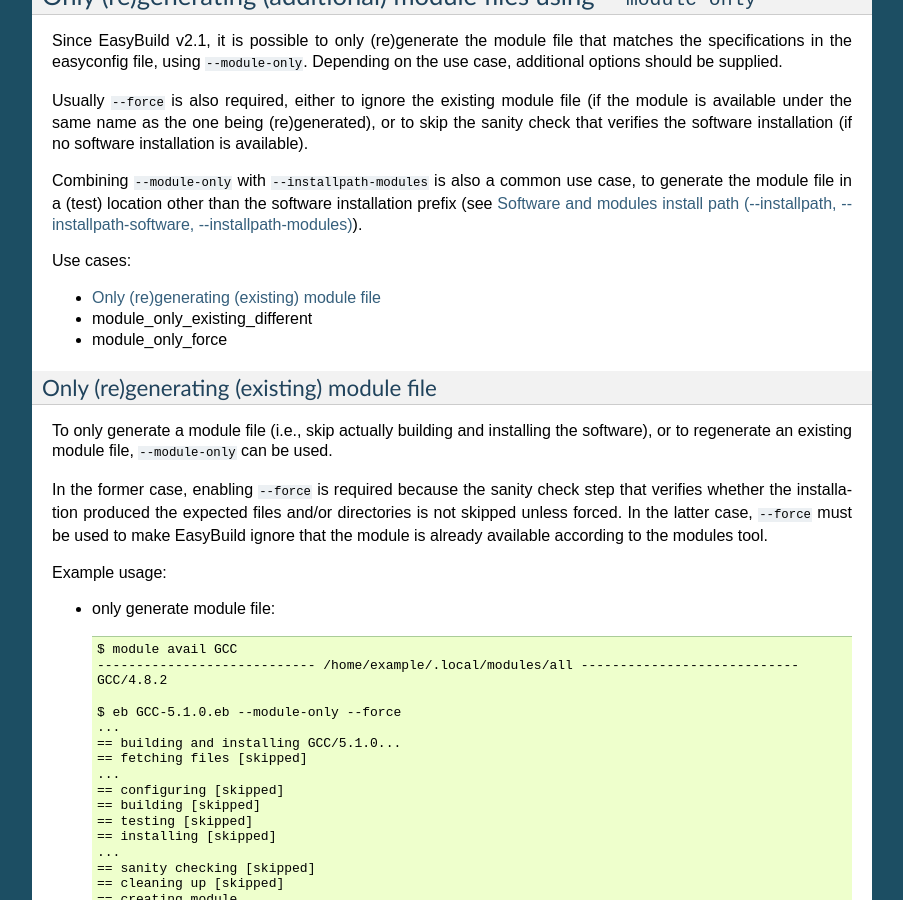
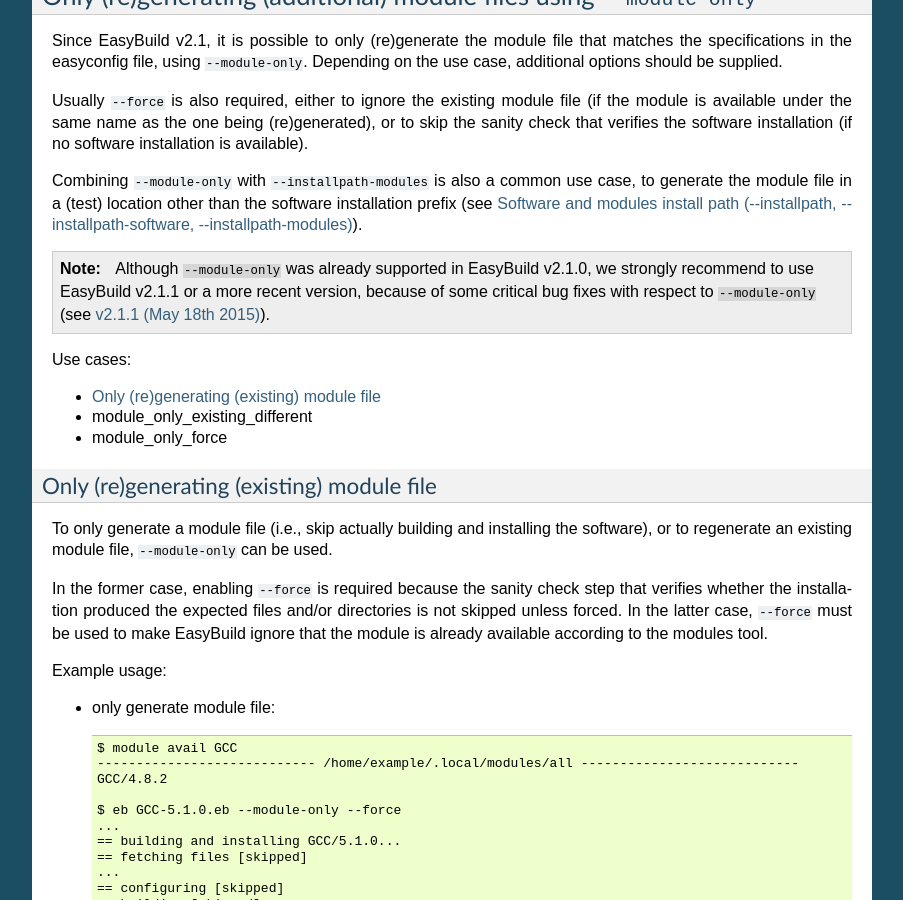
Before and after one commit to easybuilders/easybuild, a Sphinx documentation site: the page built from docs/Partial_installations.rst, in a window 1280 px wide and 900 px high, scrolled down 1811 px. Shown: the whole window, without its empty margins (198-1101 px from the left). Built offline with Sphinx 7.4.7, drawn with Linux system fonts in a browser that asks for light colours; some of the changed text lies outside the part shown.

Commit message:
move notes

```diff
--- a/docs/Partial_installations.rst
+++ b/docs/Partial_installations.rst
@@ -118,6 +118,10 @@
 
 Combining ``--module-only`` with ``--installpath-modules`` is also a common use case, to generate the module file in
 a (test) location other than the software installation prefix (see :ref:`installpath`).
+
+.. note:: Although ``--module-only`` was already supported in EasyBuild v2.1.0, we strongly recommend to use EasyBuild
+          v2.1.1 or a more recent version, because of some critical bug fixes with respect to ``--module-only``
+          (see :ref:`release_notes_eb211`).
 
 Use cases:
 
--- a/docs/Using_the_EasyBuild_command_line.rst
+++ b/docs/Using_the_EasyBuild_command_line.rst
@@ -320,6 +317,9 @@
    * $CFGS1/Python-2.7.9-intel-2015a.eb
   == temporary log file(s) /tmp/eb-Dv5LEJ/easybuild-xpGGSF.log* have been removed.
   == temporary directory /tmp/eb-Dv5LEJ has been removed.
+
+.. note:: Prior to EasyBuild v2.1.1, the full path to easyconfig files was considered when matching the search pattern.
+          Starting with EasyBuild v2.1.1, only the filename of the easyconfig file itself is taken into account.
 
 .. _use_robot:
 
```
Also changed, not shown: other parts of docs/Partial_installations.rst (+0 -4 lines), other parts of docs/Using_the_EasyBuild_command_line.rst (+0 -3 lines).
